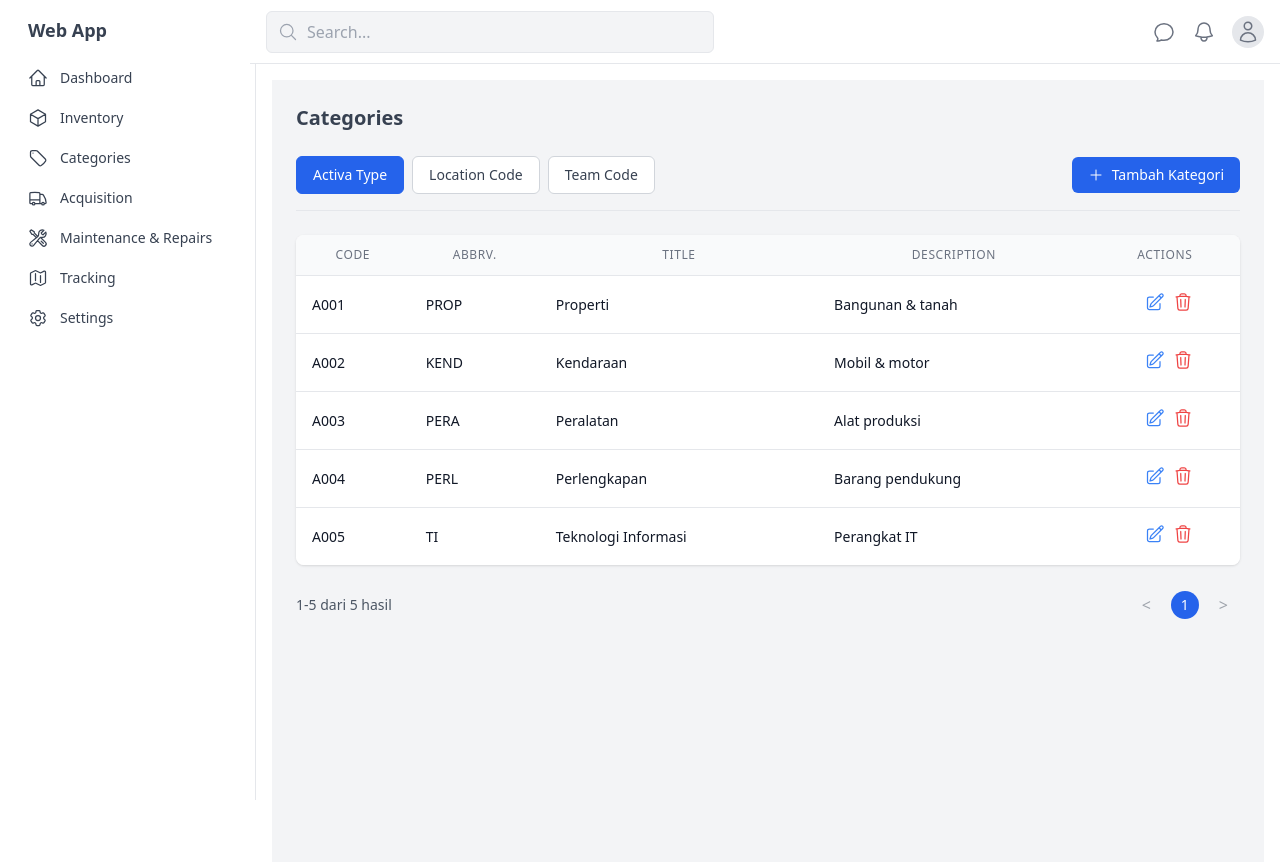
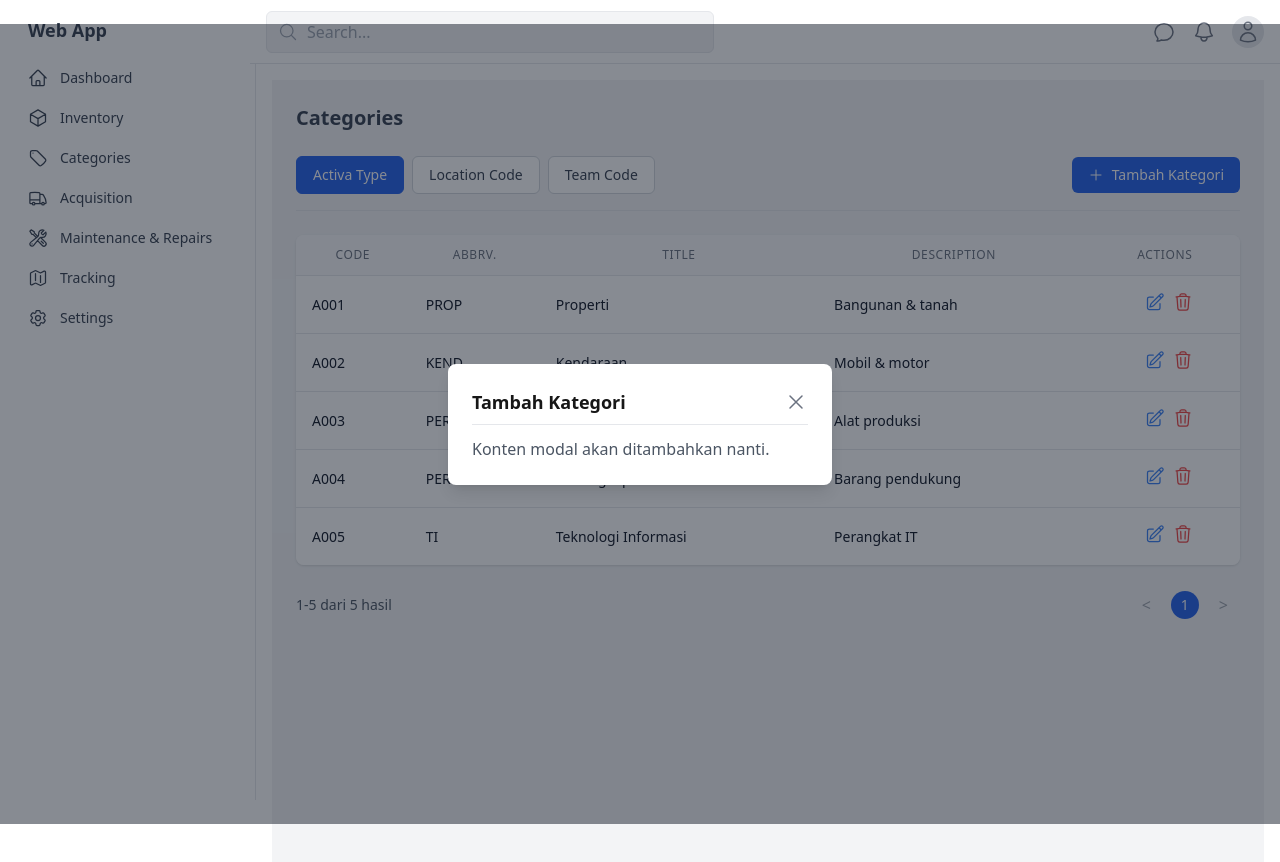
Before and after one commit to irsyadrs/web-asset, a Next.js app: page /categories in a window 1280 px wide. Both pictures are taken after a click on the button "Tambah Kategori". Shown: the top 862 px of the page. Built offline with nearby package versions, Linux system fonts and the light colour scheme.

Commit message:
fix category nav

```diff
--- a/components/category-components/category-nav.js
+++ b/components/category-components/category-nav.js
@@ -1,9 +1,14 @@
-'use client';
+"use client";
 
-import { PlusIcon } from '@heroicons/react/24/outline';
+import { useState } from "react";
+import { PlusIcon } from "@heroicons/react/24/outline";
+import Modal from "../modal";
 
 export default function CategoryNav({ categories, activeCategory, setActiveCategory }) {
+  const [isModalOpen, setIsModalOpen] = useState(false);
+
   return (
+    <>
       <div className="flex items-center justify-between pb-4 border-b">
         <div className="flex gap-2">
           {Object.keys(categories).map((cat) => (
@@ -11,8 +16,8 @@ export default function CategoryNav({ categories, activeCategory, setActiveCateg
               key={cat}
               className={`px-4 py-2 text-sm font-medium rounded-md border transition ${
                 activeCategory === cat
-                ? 'bg-blue-600 text-white border-blue-600'
-                : 'bg-white text-gray-700 border-gray-300 hover:bg-gray-100'
+                  ? "bg-blue-600 text-white border-blue-600"
+                  : "bg-white text-gray-700 border-gray-300 hover:bg-gray-100"
               }`}
               onClick={() => setActiveCategory(cat)}
             >
@@ -20,9 +25,17 @@ export default function CategoryNav({ categories, activeCategory, setActiveCateg
             </button>
           ))}
         </div>
-      <button className="flex items-center gap-2 px-4 py-2 text-sm font-medium text-white bg-blue-600 rounded-md hover:bg-blue-700">
+        <button
+          className="flex items-center gap-2 px-4 py-2 text-sm font-medium text-white bg-blue-600 rounded-md hover:bg-blue-700"
+          onClick={() => setIsModalOpen(true)}
+        >
           <PlusIcon className="w-4 h-4" /> Tambah Kategori
         </button>
       </div>
+
+      <Modal isOpen={isModalOpen} onClose={() => setIsModalOpen(false)} title="Tambah Kategori">
+        <p className="text-gray-600">Konten modal akan ditambahkan nanti.</p>
+      </Modal>
+    </>
   );
 }
```
Lines whose indentation alone changed are shown as unchanged.
